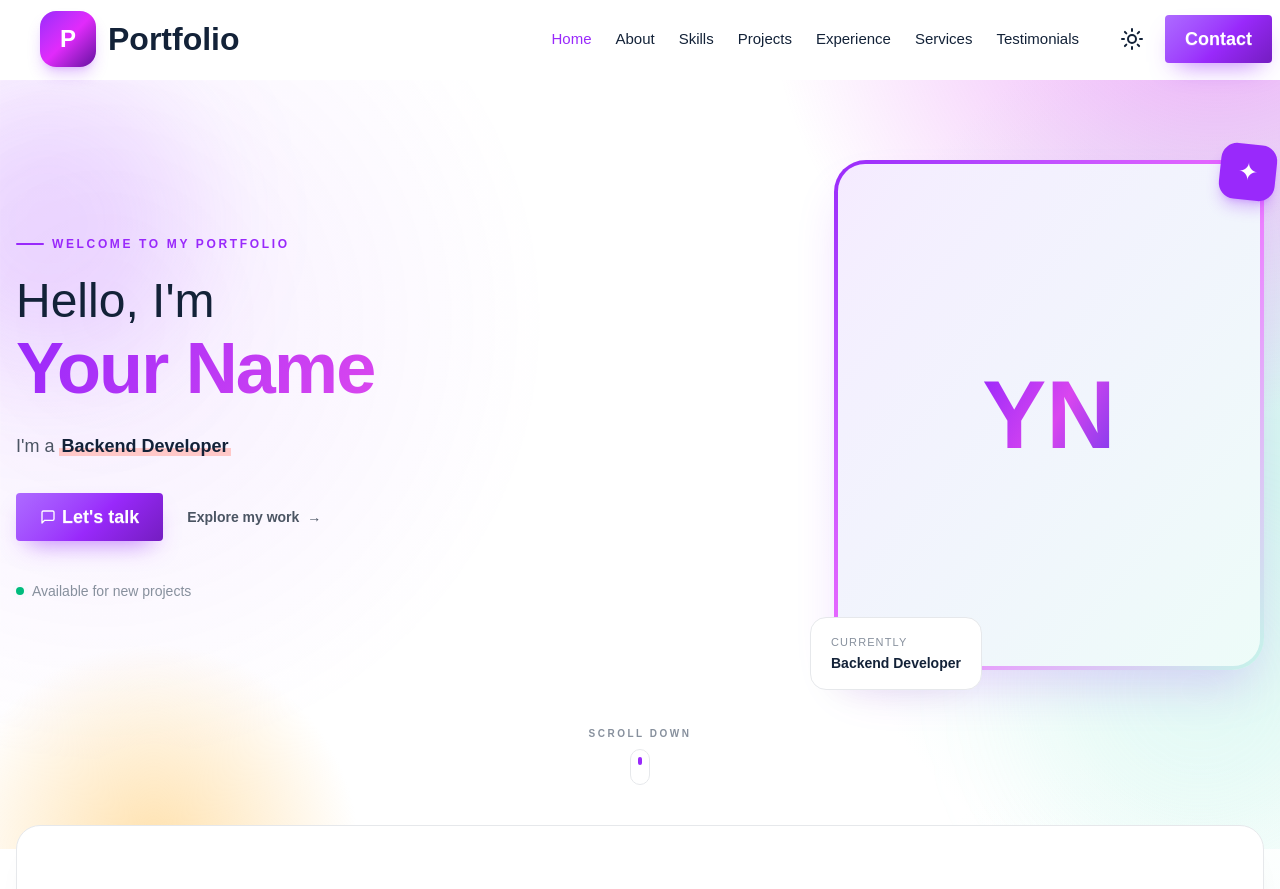
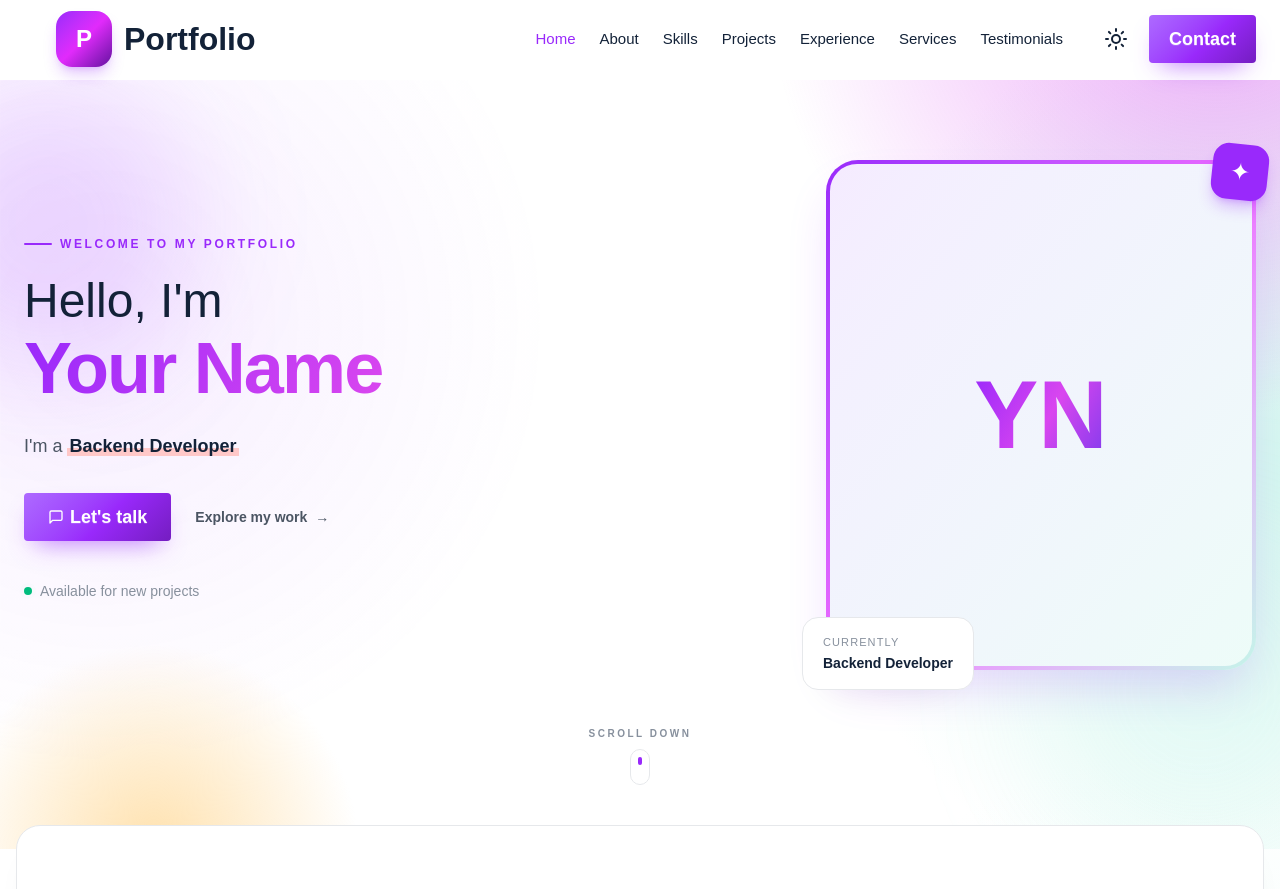
Before and after one commit to abdalftahmohamed/my-protfolio-github, a Laravel app: page / in a window 1280 px wide. Shown: the top 889 px of the page. Run offline with Laravel 12, Linux system fonts and the light colour scheme; data that the repository does not hold is empty; style sheets or scripts are compiled from the project's sources; parts of the project's set-up code (start-up, migrations or seed data) failed here and were passed over; some web fonts are replaced.

Commit message:
"first commit"

```diff
--- a/resources/views/components/layout.blade.php
+++ b/resources/views/components/layout.blade.php
@@ -78,7 +78,7 @@
     @endphp
 
     <div id="navbar" class="sticky top-0 z-50 border-b border-transparent bg-app-page/90 backdrop-blur-xl transition-all duration-500">
-        <div class="navbar flex justify-between mx-auto content gap-2">
+        <div class="navbar flex w-full justify-between gap-2 px-4 sm:px-6 xxl:px-10">
             <div class="flex min-w-0 items-center gap-3">
                 <div class="dropdown">
                     <div tabindex="0" role="button" class="btn btn-ghost xl:hidden">
--- a/resources/views/partials/home/hero.blade.php
+++ b/resources/views/partials/home/hero.blade.php
@@ -4,7 +4,7 @@
     $initials = collect(explode(' ', $profile->name ?? 'Y N'))->map(fn ($p) => mb_substr($p, 0, 1))->take(2)->implode('');
 @endphp
 
-<div class="reveal relative overflow-hidden pt-12 pb-10 lg:pt-20 lg:pb-16 max-xxl:px-4 xxl:max-w-[1320px] xxl:mx-auto introduction-profile-background" id="introduction">
+<div class="reveal relative w-full overflow-hidden px-4 pt-12 pb-10 sm:px-6 lg:pt-20 lg:pb-16 xxl:px-10 introduction-profile-background" id="introduction">
     <div class="ambient-orb -left-24 top-0 h-72 w-72 bg-app-brand/15"></div>
     <div class="ambient-orb -right-20 bottom-0 h-80 w-80 bg-app-mint/20"></div>
 
```
